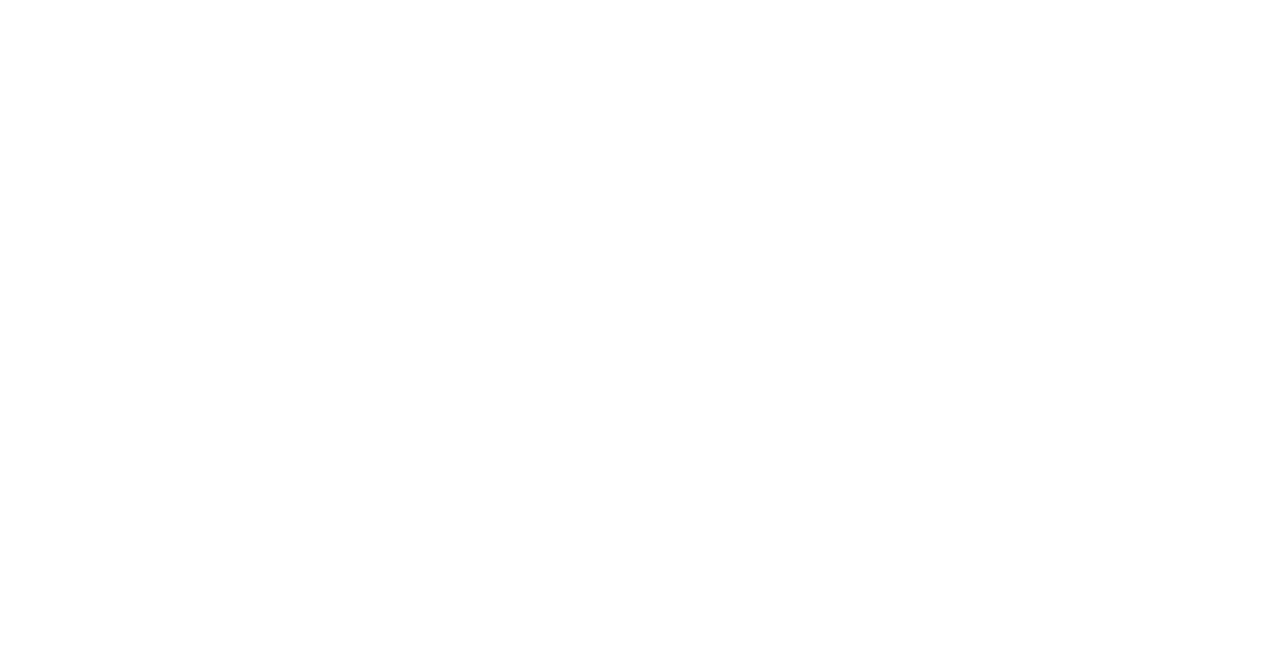
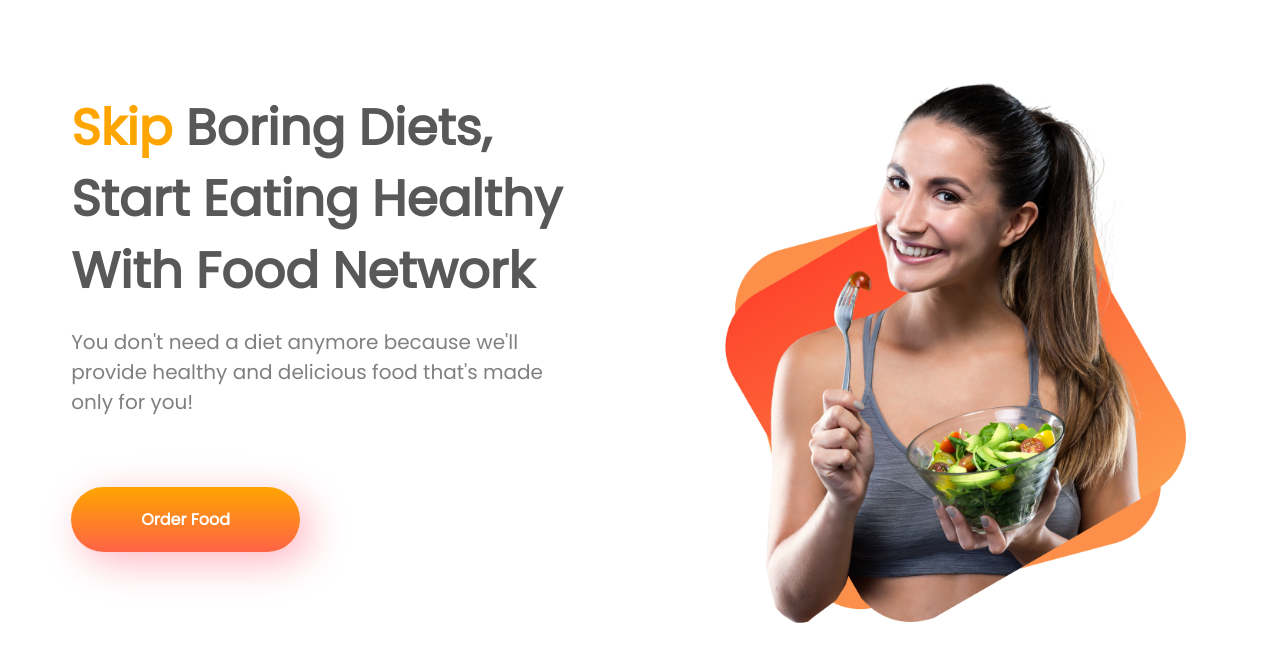
Before and after one commit to kazisabrina/food-network-assignment, a plain HTML site: page index.html in a window 1280 px wide. Drawn offline with Linux system fonts and the light colour scheme.

Commit message:
1st section done

```diff
--- a/index.html
+++ b/index.html
@@ -6,10 +6,26 @@
     <meta http-equiv="X-UA-Compatible" content="IE=edge">
     <meta name="viewport" content="width=device-width, initial-scale=1.0">
     <title>Food Network Assignment</title>
+    <link rel="stylesheet" href="style.css">
+    <link rel="preconnect" href="https://fonts.googleapis.com">
+    <link rel="preconnect" href="https://fonts.gstatic.com" crossorigin>
+    <link href="https://fonts.googleapis.com/css2?family=Poppins&display=swap" rel="stylesheet">
 </head>
 
 <body>
-
+    <section class="top-banner">
+        <div class="half-width">
+            <h1><span class="orange-text">Skip</span> Boring Diets,</h1>
+            <h1>Start Eating Healthy</h1>
+            <h1>With Food Network</h1>
+            <p>You don't need a diet anymore because we'll provide
+                healthy and delicious food that's made only for you!</p>
+            <a class="link-button" target="_blank" href="https://www.foodpanda.com.bd/">Order Food</a>
+        </div>
+        <div class="half-width">
+            <img src="images/pic1.png" alt="">
+        </div>
+    </section>
 </body>
 
 </html>
--- a/style.css
+++ b/style.css
@@ -0,0 +1,38 @@
+body{
+    font-family: 'Poppins', sans-serif;
+}
+h1{
+    font-size: 50px;
+    font-weight: bolder;
+    line-height: 30px;
+    color: rgb(88, 88, 88);
+}
+p{
+    font-size: 20px;
+    color: gray;
+    padding-bottom: 50px;
+}
+.orange-text{
+    color: orange;
+}
+.half-width{
+    width: 50%;
+    padding: 5%;
+}
+.half-width img{
+    width: 100%;
+}
+.top-banner{
+    display: flex;
+}
+.link-button{
+    text-decoration: none;
+    background-image: linear-gradient(orange,tomato);
+    color: white;
+    margin-top: 50;
+    padding: 20px 70px;
+    font-weight: 600;
+    border-radius: 50px;
+    box-shadow: 10px 10px 40px #ffb6c1;
+    display: inline-block;
+}
```
Also changed, not shown: images/pic1.png (added), images/pic2.png (added), images/recipe1.jpg (added), images/recipe2.png (added), images/recipe3.jpg (added).
